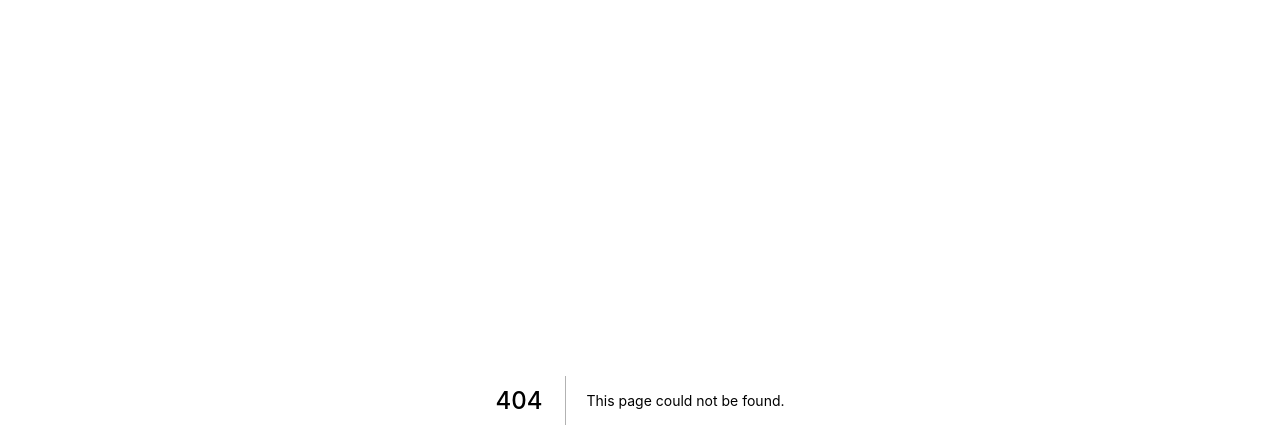
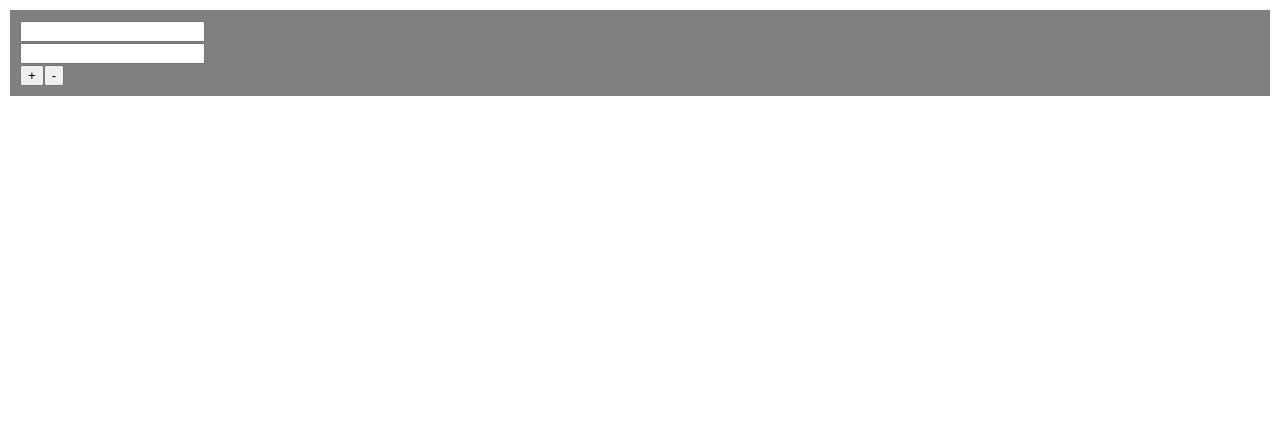
Before and after one commit to AlexisBallo2/Bill-Calculator, a Next.js app: page /components/Group in a window 1280 px wide. Before the commit this address had no page. Shown: the top 448 px of the page. Built offline with nearby package versions, Linux system fonts and the light colour scheme.

Commit message:
making frontend

```diff
--- /dev/null
+++ b/pages/components/Entry.js
@@ -0,0 +1,16 @@
+import React, {useState} from "react";
+import styles from "../../styles/Group.module.css"
+
+export default function Entry(props) {
+    const [value,setValue] = useState("");
+    var number = props.number;
+    const handleChange = e => {
+        setValue(e.target.value)
+        props.updater({number:number, value: e.target.value})
+    }
+    return(
+        <div>
+            <input value = {value} onChange = {handleChange}></input>
+        </div>
+    )
+}
--- /dev/null
+++ b/pages/components/Group.jsx
@@ -0,0 +1,54 @@
+import React, {useState, useEffect} from "react";
+import Entry from "./Entry";
+import styles from "../../styles/Group.module.css"
+
+var itemCounter = 3;
+
+export default function Group(props) {
+
+
+    var [items, setItems] = useState([{id:0}, {id:1}])
+    var [content, setContent] = useState([])
+
+    //add person to group
+    const addEntry = obj => {
+        setItems(current => [...current, {id:current.length}]);
+        console.log('items' , items)
+        console.log('content', content)
+  };
+
+    //remove person from group
+    const removeEntry = () => {
+    setItems(current =>
+      current.filter(obj => {
+        return obj.id !== current.length-1;
+      }),
+    );
+  };
+
+    //update current groups people
+    const updaterFunction = (data) => {
+        console.log("in updater" , data)
+        var currentData = content;
+        currentData[data.number] = data.value
+        setContent(currentData)
+        props.updaterFunction({number: props.id, value: content})
+        console.log("content dat" , content)
+    }
+    return (
+        <div className={styles.group}>
+            {/* {items.map((el,index)=> {<p key={index}>{el}</p>})} */}
+            <div>
+             {items.map(item => {
+                return (
+                    <div key={item.id}>
+                     <Entry updater = {updaterFunction} number = {item.id} />
+                    </div>
+                );
+            })}
+                <button onClick={() => addEntry()}>+</button>
+                 <button onClick={() => removeEntry()}>-</button>
+            </div>
+        </div>
+    )
+}
--- /dev/null
+++ b/styles/Group.module.css
@@ -0,0 +1,7 @@
+.group {
+    padding:10px;
+    margin:10px;
+    display:flex;
+    flex-direction: column;
+    background-color: gray;
+}
```
Also changed, not shown: styles/index.module.css (added, +8 -0 lines), styles/Entry.module.css (added).
